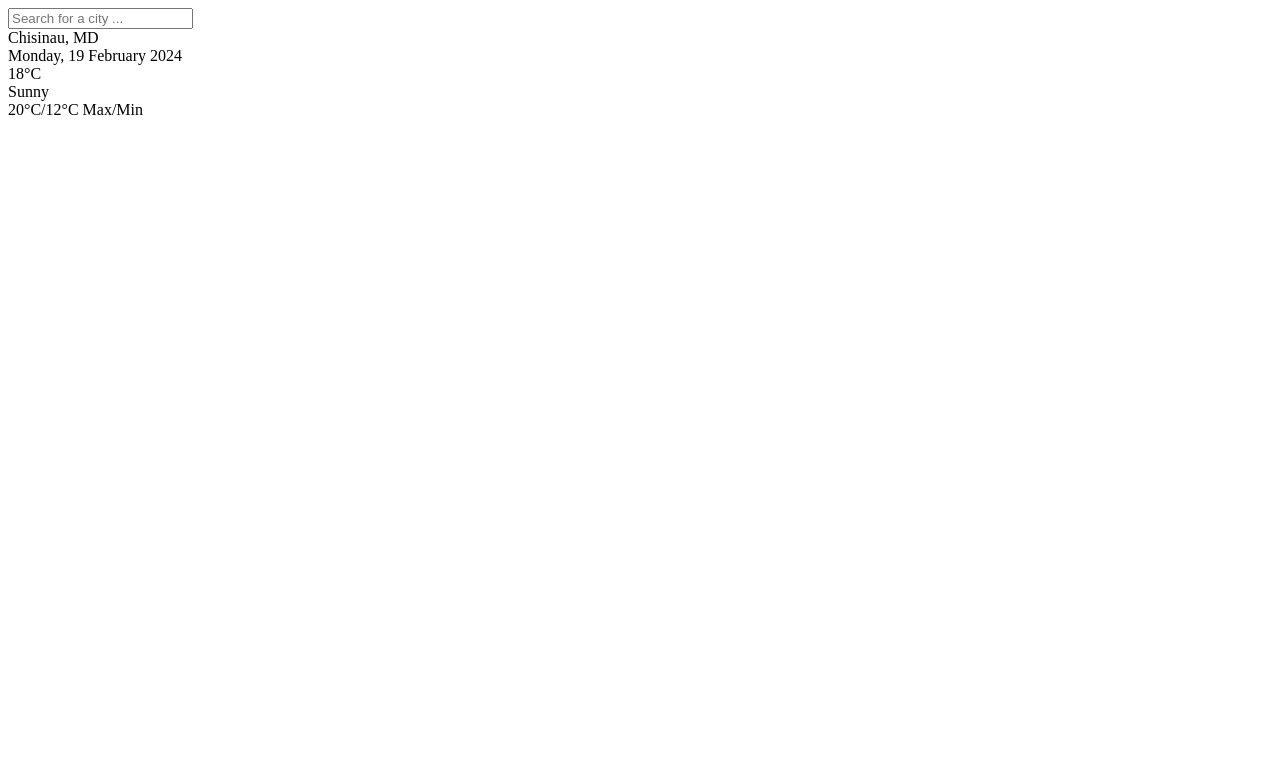
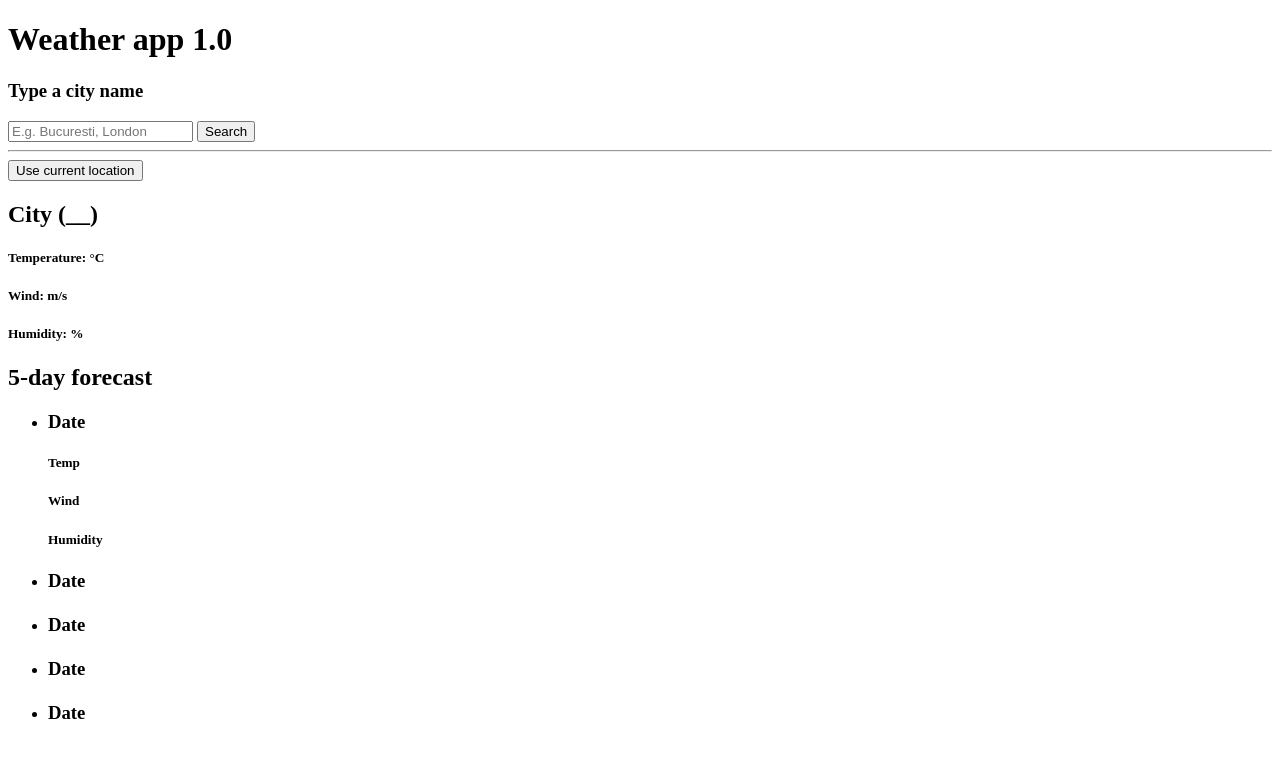
Before and after one commit to Mihu89/weather-app, a plain HTML site: page index.html in a window 1280 px wide. Drawn offline with Linux system fonts and the light colour scheme.

Commit message:
Update html to sketch image

```diff
--- a/index.html
+++ b/index.html
@@ -7,14 +7,68 @@
     <title>Document</title>
 </head>
 <body>
-    <div class="app">
+    <h1>Weather app 1.0</h1>
+    <div class="container">
+        <div class="weather-input">
+            <h3>Type a city name</h3>
+            <input type="text" class="city-input" placeholder="E.g. Bucuresti, London" />
+            <button class="search-btn">Search</button>
+            <hr />
+            <div class="separator"></div>
+            <button class="location-btn">Use current location</button>
+        </div>
+        <div class="weather-data">
+            <div class="current-weather">
+                <h2>City (__)</h2>
+                <h5>Temperature: °C</h5>
+                <h5>Wind: m/s</h5>
+                <h5>Humidity: %</h5>
+            </div>
+            <div class="days-forecast">
+                <h2>5-day forecast</h2>
+                <ul class="weather-cards">
+                    <li class="card">
+                        <h3>Date</h3>
+                        <h5>Temp </h5>
+                        <h5>Wind</h5>
+                        <h5>Humidity</h5>
+                    </li>
+                    <li class="card">
+                        <h3>Date</h3>
+                        <h5></h5>
+                        <h5></h5>
+                        <h5></h5>
+                    </li>
+                    <li class="card">
+                        <h3>Date</h3>
+                        <h5></h5>
+                        <h5></h5>
+                        <h5></h5>
+                    </li>
+                    <li class="card">
+                        <h3>Date</h3>
+                        <h5></h5>
+                        <h5></h5>
+                        <h5></h5>
+                    </li>
+                    <li class="card">
+                        <h3>Date</h3>
+                        <h5></h5>
+                        <h5></h5>
+                        <h5></h5>
+                    </li>
+                </ul>
+            </div>
+        </div>
+    </div>
+    <!-- <div class="app">
         <header>
             <input type="text" autocomplete="off" class="search-box" placeholder="Search for a city ..." />
         </header>
         <main>
             <section class="location">
                 <div class="city">Chisinau, MD</div>
-                <div class="date">Monday, 19 February 2024</div> <!-- Replace with some js-->
+                <div class="date">Monday, 19 February 2024</div>
                 <div class="current">
                     <div class="temp">18<span>°C</span></div>
                     <div class="weather">Sunny</div>
@@ -22,7 +76,7 @@
                 </div>
             </section>
         </main>
-    </div>
+    </div> -->
     <script src="main.js"></script>
 </body>
 </html>
```
Also changed, not shown: Sketch_v1.png (added).
